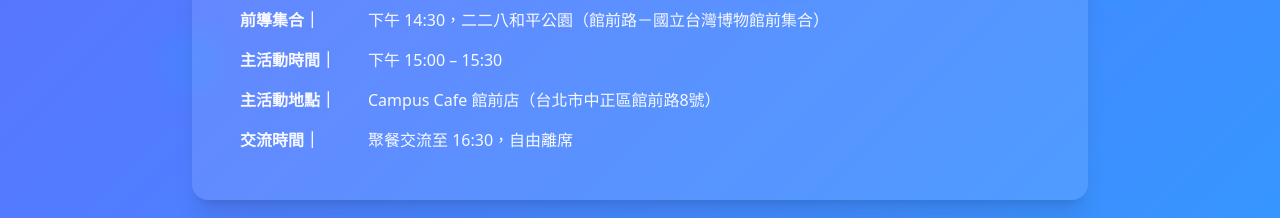
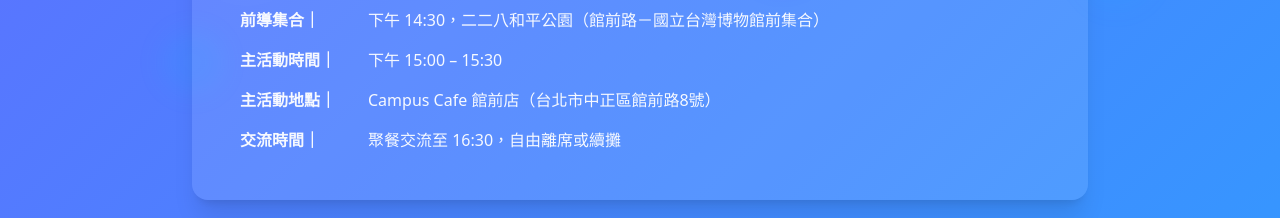
Before and after one commit to HarryFan/freelance-gift-exchange-2025, a Vue app: page / in a window 1280 px wide. Shown: the part 920-1138 px from the top of the page. Built offline with nearby package versions, Linux system fonts and the light colour scheme.

Commit message:
docs(HomePage): 更新活动结束时间的描述信息

```diff
--- a/src/components/HomePage.vue
+++ b/src/components/HomePage.vue
@@ -66,7 +66,7 @@
             </div>
             <div class="flex flex-col md:flex-row md:items-center gap-2">
               <span class="font-semibold min-w-[120px]">交流時間｜</span>
-              <span>聚餐交流至 16:30，自由離席</span>
+              <span>聚餐交流至 16:30，自由離席或續攤</span>
             </div>
           </div>
         </div>
```
